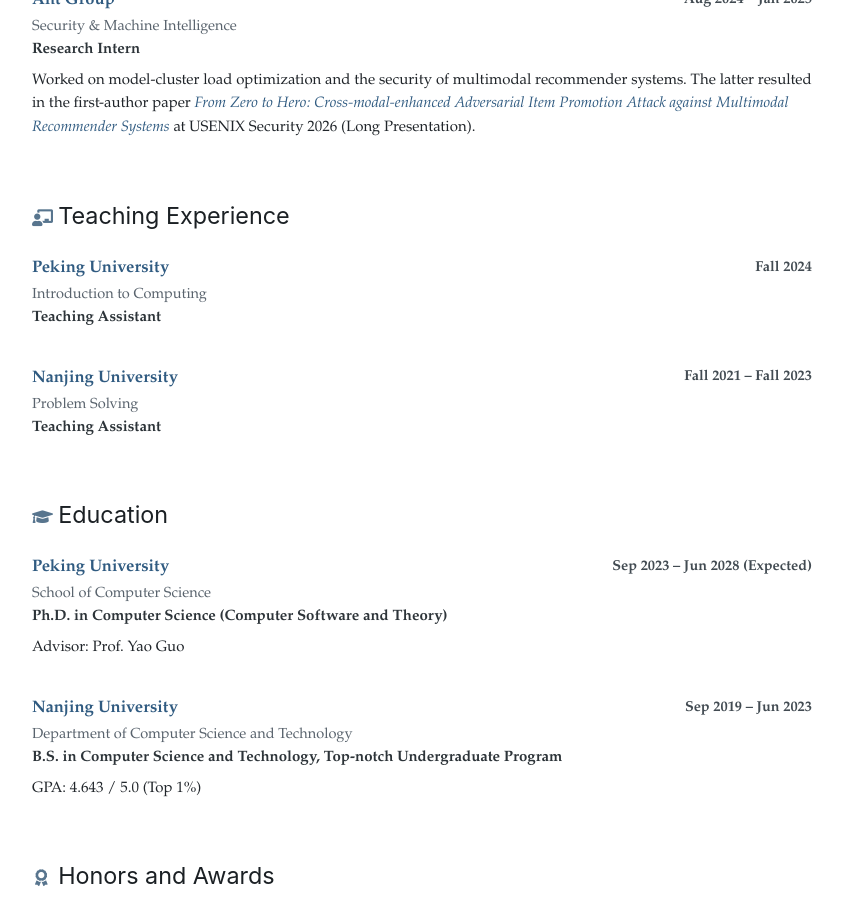
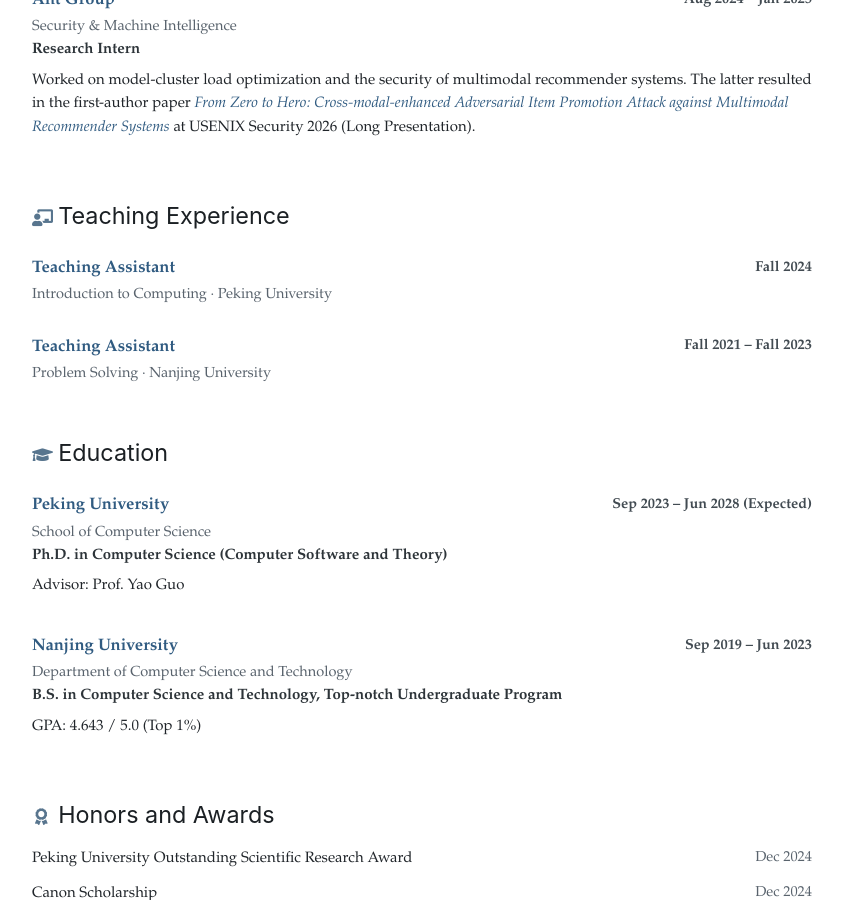
Before and after one commit to Yao-mengyu/Yao-mengyu.github.io, a Jekyll site: the page built from _pages/about.md, in a window 1280 px wide and 900 px high, scrolled down 2199 px. Shown: the whole window, without its empty margins (218-1061 px from the left). Built offline with Jekyll 4.4.1, drawn with Linux system fonts in a browser that asks for light colours.

Commit message:
Refine teaching experience hierarchy

```diff
--- a/_pages/about.md
+++ b/_pages/about.md
@@ -152,18 +152,16 @@
 
 <div class="cv-entry">
   <div class="cv-entry__heading">
-    <div><strong>Peking University</strong><span>Introduction to Computing</span></div>
+    <div><strong>Teaching Assistant</strong><span>Introduction to Computing · Peking University</span></div>
     <span class="cv-entry__date">Fall 2024</span>
   </div>
-  <p class="cv-entry__role">Teaching Assistant</p>
 </div>
 
 <div class="cv-entry">
   <div class="cv-entry__heading">
-    <div><strong>Nanjing University</strong><span>Problem Solving</span></div>
+    <div><strong>Teaching Assistant</strong><span>Problem Solving · Nanjing University</span></div>
     <span class="cv-entry__date">Fall 2021 – Fall 2023</span>
   </div>
-  <p class="cv-entry__role">Teaching Assistant</p>
 </div>
 
 <h2 class="section-heading" id="education"><i class="fas fa-graduation-cap section-heading__icon" aria-hidden="true"></i><span>Education</span></h2>
```
